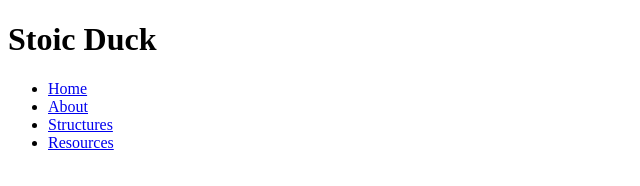
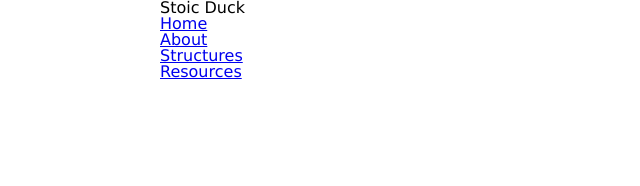
Before and after one commit to ldduck/11056-CanberraModern, a plain HTML site: page index.html in a window 1280 px wide. Shown: the whole page, without its empty margins (0-640 px from the left). Drawn offline with Linux system fonts and the light colour scheme; files that its build step writes are made by us from their sources.

Commit message:
3
Added css reset and fixed errors

```diff
--- a/index.html
+++ b/index.html
@@ -3,13 +3,15 @@
 
 <head>
 
-    <meta charset="UTF-8"
+    <meta charset="UTF-8">
+    <link rel="stylesheet" href="assets/css/reset.css">
+    <link rel="stylesheet" href="assets/css/styles.css">
 
 </head>
 
 <Body>
     <header>
-        <div>
+        <div class="inner">
             <h1>Stoic Duck</h1>
 
             <nav>
--- /dev/null
+++ b/mysite/assets/css/reset.css
@@ -0,0 +1,48 @@
+/* http://meyerweb.com/eric/tools/css/reset/
+   v2.0 | 20110126
+   License: none (public domain)
+*/
+
+html, body, div, span, applet, object, iframe,
+h1, h2, h3, h4, h5, h6, p, blockquote, pre,
+a, abbr, acronym, address, big, cite, code,
+del, dfn, em, img, ins, kbd, q, s, samp,
+small, strike, strong, sub, sup, tt, var,
+b, u, i, center,
+dl, dt, dd, ol, ul, li,
+fieldset, form, label, legend,
+table, caption, tbody, tfoot, thead, tr, th, td,
+article, aside, canvas, details, embed,
+figure, figcaption, footer, header, hgroup,
+menu, nav, output, ruby, section, summary,
+time, mark, audio, video {
+	margin: 0;
+	padding: 0;
+	border: 0;
+	font-size: 100%;
+	font: inherit;
+	vertical-align: baseline;
+}
+/* HTML5 display-role reset for older browsers */
+article, aside, details, figcaption, figure,
+footer, header, hgroup, menu, nav, section {
+	display: block;
+}
+body {
+	line-height: 1;
+}
+ol, ul {
+	list-style: none;
+}
+blockquote, q {
+	quotes: none;
+}
+blockquote:before, blockquote:after,
+q:before, q:after {
+	content: '';
+	content: none;
+}
+table {
+	border-collapse: collapse;
+	border-spacing: 0;
+}
```
